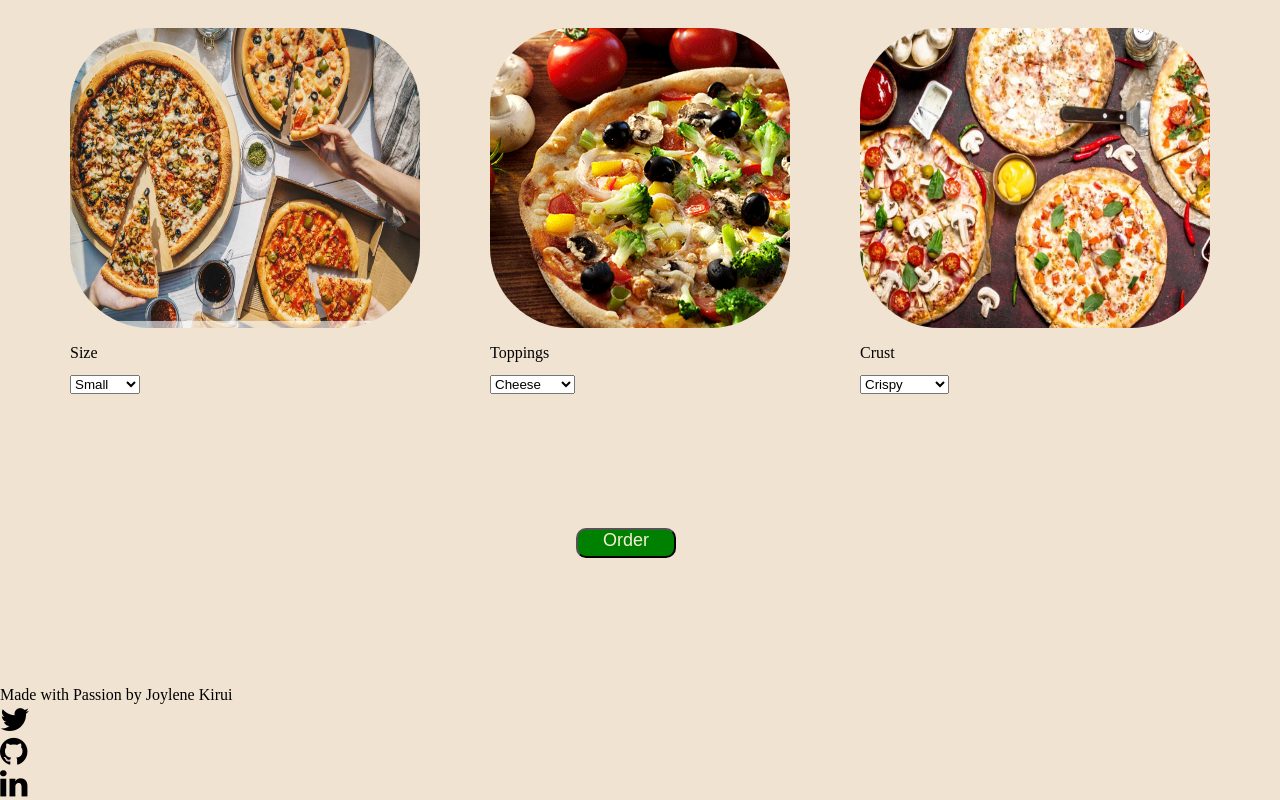
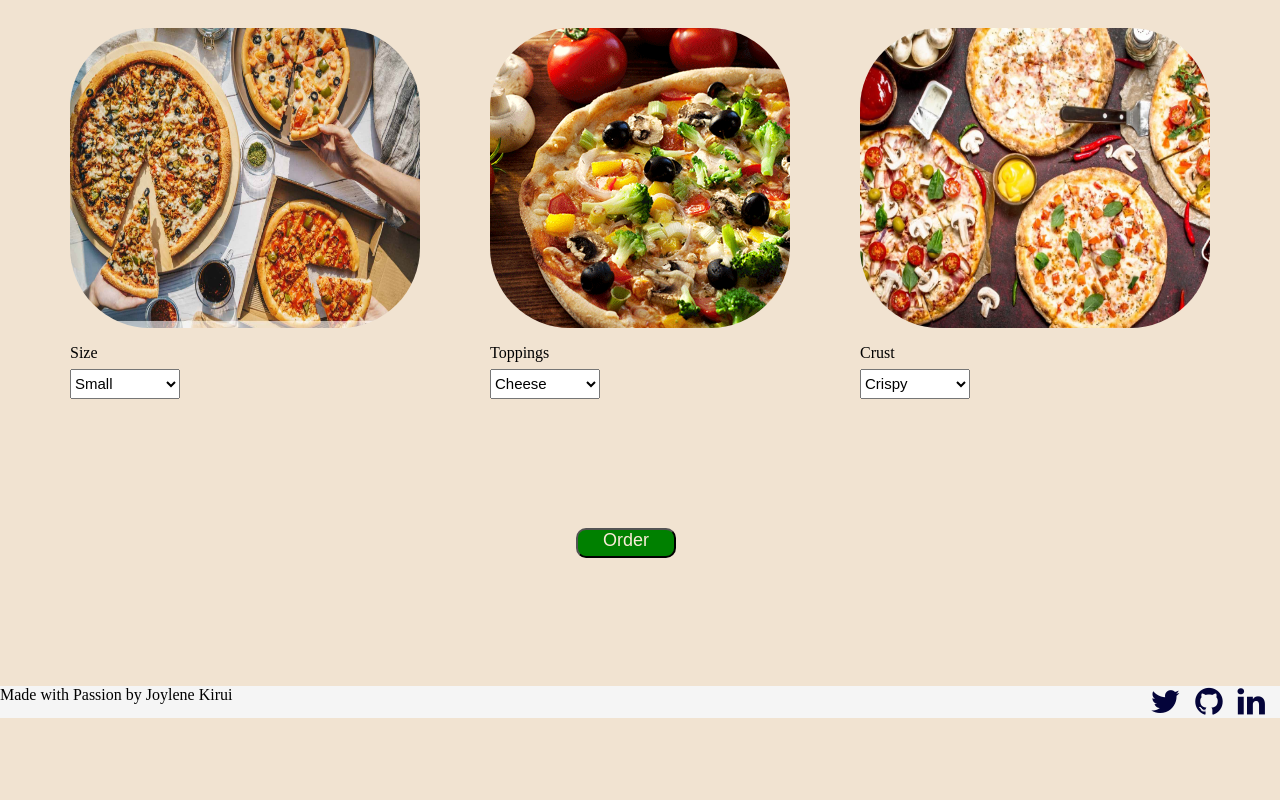
Before and after one commit to JoyleneKirui/Pizza-Inn, a plain HTML site: page index.html in a window 1280 px wide. Shown: the part 612-1412 px from the top of the page. After the commit the page ends 1346 px from the top, so only its background shows below. Drawn offline with nearby package versions, Linux system fonts and the light colour scheme.

Commit message:
stye: footer

```diff
--- a/css/index.css
+++ b/css/index.css
@@ -47,7 +47,11 @@ form {
     line-height: 1.9;
 
 }
-
+select{
+    width: 110px;
+    height: 30px;
+    font-size: 15px;
+}
 .form-group img{
 
     border-radius: 80px;
@@ -64,5 +68,22 @@ form {
 }
 footer{
    margin-top: 10%;
-    height: 3vh;
+   height: 6vh;
 }
+.last {
+  display: flex;
+  flex-direction: row;
+  margin-top: 50px;
+  justify-content: space-between;
+  background-color: whitesmoke;
+
+}
+.face{
+    display: flex;
+    flex-direction: row;
+    list-style: none;
+    color:rgb(4, 4, 58);
+}
+.face li{
+    padding-right: 15px;
+}
```
